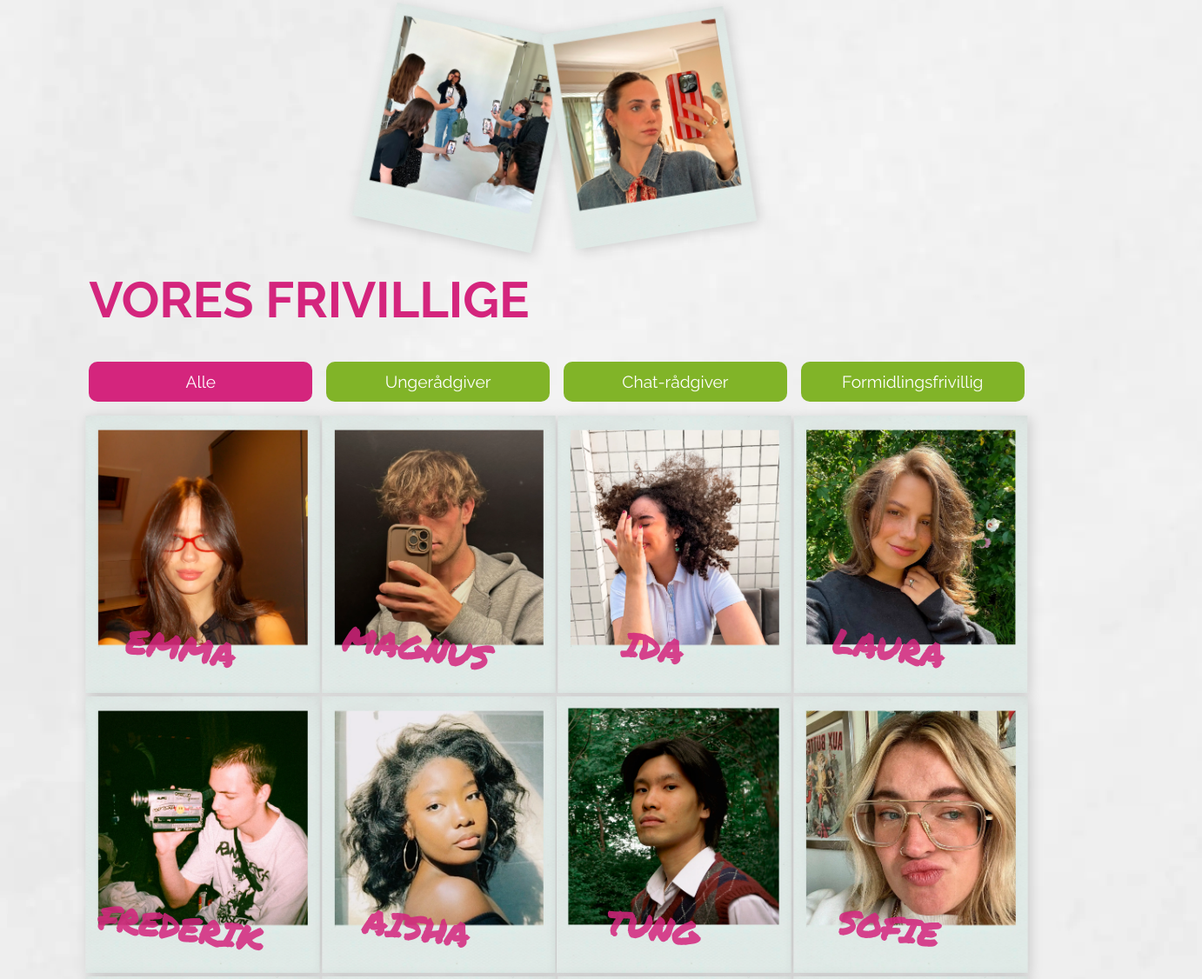
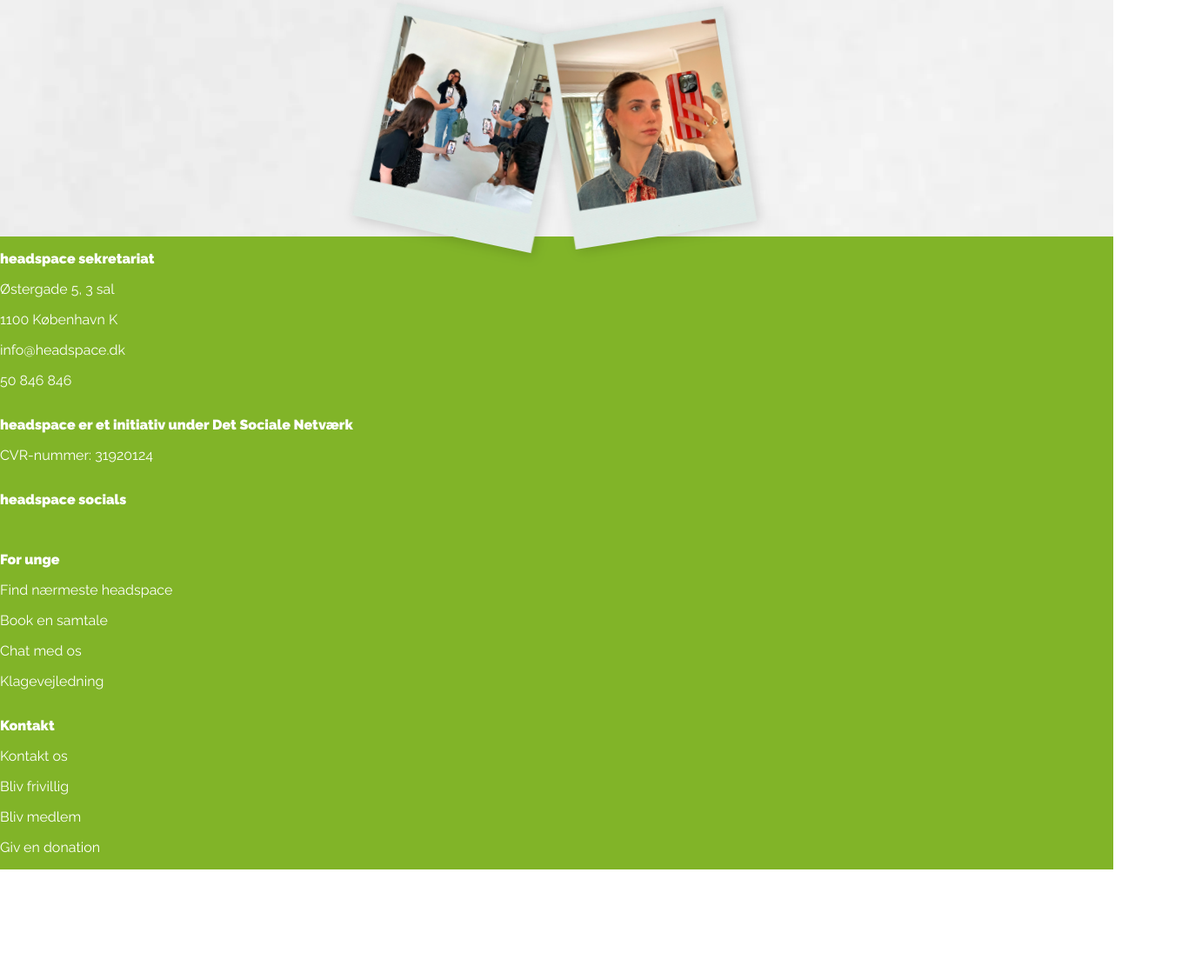
Before and after one commit to Dontosquare/UCL-Velg-renhed, a plain HTML site: page index.html in a window 1280 px wide. Shown: the part 3637-4763 px from the top of the page at 87% size, 1382 px wide, since content can reach past the window. After the commit the page ends 4637 px from the top, so only its background shows below. Drawn offline with Linux system fonts and the light colour scheme.

Commit message:
footer del 2

```diff
--- a/index.html
+++ b/index.html
@@ -118,7 +118,7 @@
 
     </div>
 
-    <!--Vores frivillige (sofie)-->
+    <!--Vores frivillige (sofie)
     <div class="voresfrivillig">
     <h1>Vores frivillige</h1>
     <div id="myBtnContainer" class="btn-container">
@@ -128,7 +128,7 @@
       <button class="btn" onclick="filterSelection('formidling')">Formidlingsfrivillig</button>
     </div>
 
-    <!-- Frivillig Gallery Grid -->
+    Frivillig Gallery Grid
     <div class="row">
         <div class="column unge show">
           <div class="content">
@@ -224,14 +224,14 @@
             </div>
           </div>
           <div class="column chat unge formidling">
-            <a href=""> <!-- Her skal linket til sign up -->
+            <a href=""> Her skal linket til sign up
                 <div class="content">
                     <img src="billeder/vores-frivillige_16.webp" alt="vi mangler dig">
                     <h4>vi <br> mangler <br> dig</h4>
                 </div>
             </a>
           </div>
-    </div>
+    </div> -->
 
     <!--Vores kæmpe skønne footer-->
     <footer class="footer">
@@ -242,10 +242,12 @@
         <p class="footer__text">info@headspace.dk</p>
         <p class="footer__text">50 846 846</p>
       </div>
+
       <div>
         <p class="footer__header">headspace er et initiativ under Det Sociale Netværk</p>
-        <p class="footer__text"></p>
+        <p class="footer__text">CVR-nummer: 31920124</p>
       </div>
+
       <div>
       <p class="footer__header">headspace socials</p>
       <img>
@@ -255,12 +257,23 @@
       <img>
       <img>
       </div>
+
       <div>
         <p class="footer__header">For unge</p>
+        <p class="footer__text">Find nærmeste headspace</p>
+        <p class="footer__text">Book en samtale</p>
+        <p class="footer__text">Chat med os</p>
+        <p class="footer__text">Klagevejledning</p>
       </div>
+
       <div>
-        <p class="footer__header">kontakt</p>
+        <p class="footer__header">Kontakt</p>
+        <p class="footer__text">Kontakt os</p>
+        <p class="footer__text">Bliv frivillig</p>
+        <p class="footer__text">Bliv medlem</p>
+        <p class="footer__text">Giv en donation</p>
       </div>
+
     </footer>
 
 
--- a/script.js
+++ b/script.js
@@ -38,7 +38,7 @@ document.getElementById('stoet').onclick = function () {
 /*lav if else i signup letteren*/
 
 
-// Sofie start
+/*
 filterSelection("alle")
 function filterSelection(c) {
   var x, i;
@@ -80,4 +80,4 @@ for (var i = 0; i < btns.length; i++) {
     this.className += " active";
   });
 }
-// Sofie slut
+// Sofie slut */
--- a/stylesheet.css
+++ b/stylesheet.css
@@ -286,6 +286,7 @@ nav {
 }
 
 .footer {
+  display: grid;
   background-color: #81b428;
   width: 100%;
   position: absolute;
@@ -293,21 +294,16 @@ nav {
 }
 
 .footer__header {
-  display: flex;
-  justify-content: start;
-  flex-direction: column;
   color: white;
   font-family: "Raleway";
-  font-weight: 600;
+  font-weight: 900;
 }
 
 .footer__text {
-  display: flex;
-  justify-content: start;
-  flex-direction: column;
   color: #ffffff;
+  font-family: "Raleway";
 }
-/* Sofie start */
+/* Sofie start
 
 h1{
     font-family: "Raleway", sans-serif;
@@ -337,16 +333,16 @@ h4{
     flex-wrap: wrap;
   }
 
-  /* luft imellem billeder  Kig på det her, her i dag --Sofie--- */
+  /* luft imellem billeder  Kig på det her, her i dag --Sofie---
   .row,
   .row > .column {
     padding: 0px;
   }
 
-  /* 4 per row */
+  /* 4 per row
   .column {
     width: 25%;
-    display: none; /* gem alle elementer af default */
+    display: none; /* gem alle elementer af default
   }
 
   .content img {
@@ -356,14 +352,14 @@ h4{
     max-height: 100%;
   }
 
-  /* Content */
+  /* Content
   .content {
-    position: relative; /* This makes the h4 position relative to the content div */
-    display: inline-block; /* This makes the div only as wide as its content (the image) */
+    position: relative; /* This makes the h4 position relative to the content div
+    display: inline-block; /* This makes the div only as wide as its content (the image)
     filter: drop-shadow(3px 3px 7px rgba(0, 0, 0, 0.15))
   }
 
-  /* The "show" class is added to the filtered elements */
+  /* The "show" class is added to the filtered elements
   .show {
     display: block;
   }
@@ -449,7 +445,7 @@ h4{
             flex-wrap: wrap;
           }
 
-        /* Add padding BETWEEN each column */
+        /* Add padding BETWEEN each column
        .row,
          .row > .column {
           padding: 3px;
@@ -469,9 +465,9 @@ h4{
         }
 
         .btn {
-            width: calc(50% - 8px); /* accounting for the gap */
+            width: calc(50% - 8px); /* accounting for the gap
             min-width: 0;
             flex: none;
             font-size: 3.5vw;
         }
-      }
+      } */
```
